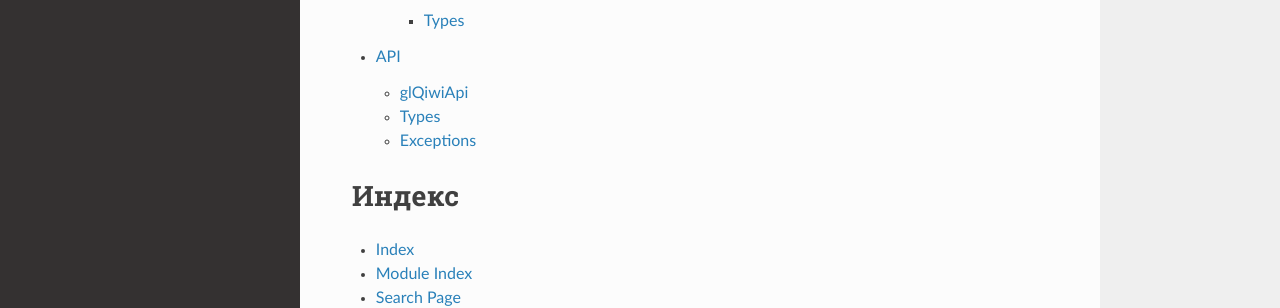
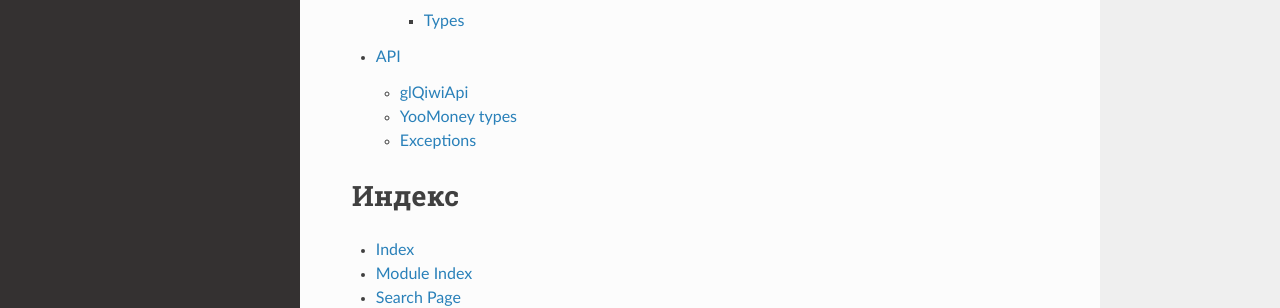
Before and after one commit to GLEF1X/glQiwiApi, a Sphinx documentation site: the page built from docs/index.rst, in a window 1280 px wide. Shown: the part 404-712 px from the top of the page. Built offline with Sphinx 7.4.7 and the Read the Docs theme 2.0.0, drawn with Linux system fonts in a browser that asks for light colours; the version number is read from the project's files by our own code.

Commit message:
update docs

```diff
--- a/docs/api.rst
+++ b/docs/api.rst
@@ -10,9 +10,9 @@
 .. automodule:: glQiwiApi
     :members:
 
-Types
+YooMoney types
 -----
-.. automodule:: glQiwiApi.types
+.. automodule:: glQiwiApi.types.yoomoney_types.types
    :members:
 
 Exceptions
```
Also changed, not shown: docs/yoomoney/__init__.py (added).
